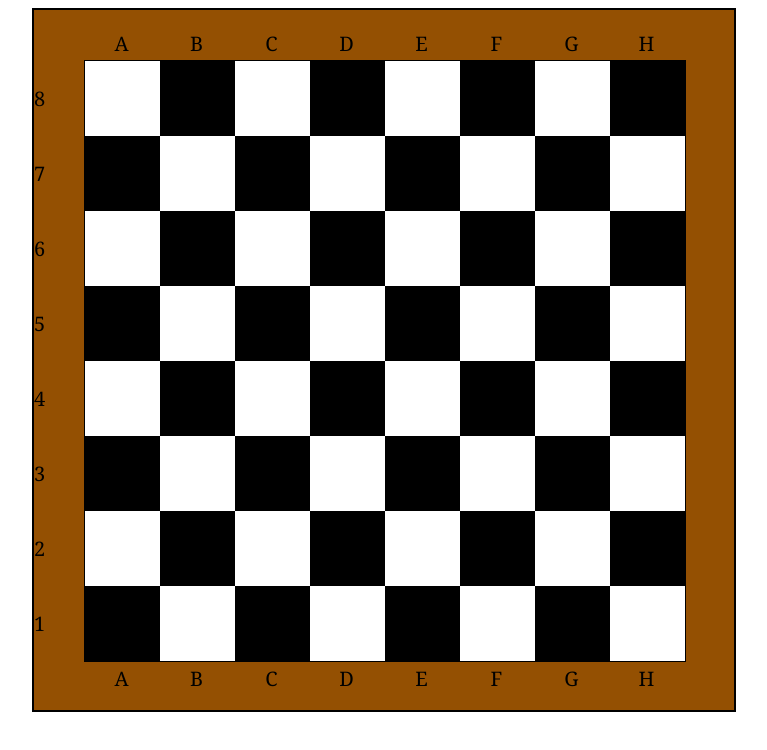
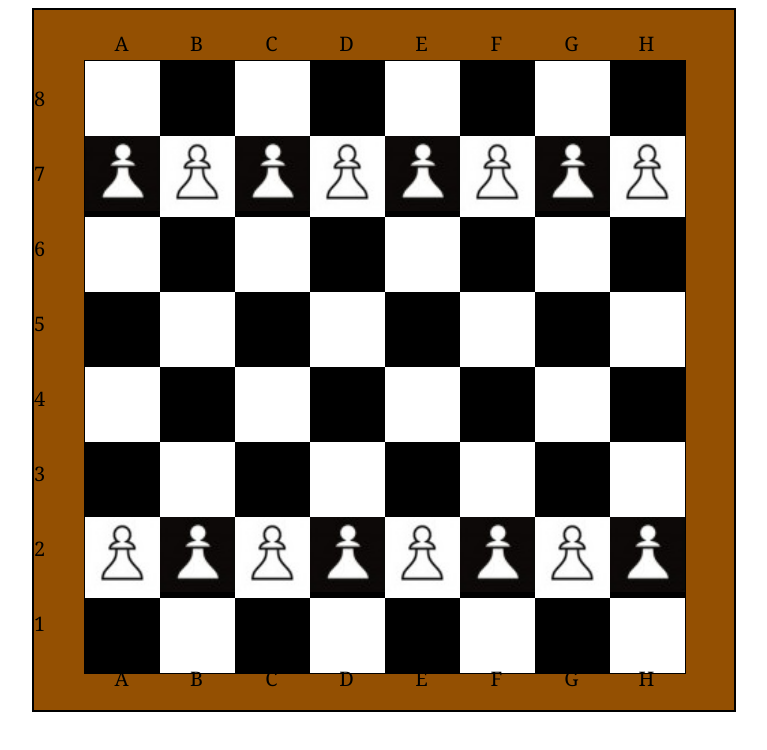
Before and after one commit to Stranger4438/Stranger4438.github.io, a plain HTML site: page css_chess/index.html in a window 1280 px wide. Shown: the whole page, without its empty margins (256-1023 px from the left). Drawn offline with Linux system fonts and the light colour scheme; files whose address does not match are found by name.

Commit message:
new chess

```diff
--- a/css_chess/index.html
+++ b/css_chess/index.html
@@ -40,14 +40,30 @@
         <div class="cell cell-black"></div>
       </div>
       <div class="row">
-        <div class="cell cell-black"></div>
-        <div class="cell cell-white"></div>
-        <div class="cell cell-black"></div>
-        <div class="cell cell-white"></div>
-        <div class="cell cell-black"></div>
-        <div class="cell cell-white"></div>
-        <div class="cell cell-black"></div>
-        <div class="cell cell-white"></div>
+        <div class="cell cell-black">
+          <div><img src="D:/Stranger4438.github.io/images/black pawn.jpg" alt="black pawn"></div>
+        </div>
+        <div class="cell cell-white">
+          <div><img src="D:/Stranger4438.github.io/images/pawn.png" alt="white pawn"></div>
+        </div>
+        <div class="cell cell-black">
+          <div><img src="D:/Stranger4438.github.io/images/black pawn.jpg" alt="black pawn"></div>
+        </div>
+        <div class="cell cell-white">
+          <div><img src="D:/Stranger4438.github.io/images/pawn.png" alt="white pawn"></div>
+        </div>
+        <div class="cell cell-black">
+          <div><img src="D:/Stranger4438.github.io/images/black pawn.jpg" alt="black pawn"></div>
+        </div>
+        <div class="cell cell-white">
+          <div><img src="D:/Stranger4438.github.io/images/pawn.png" alt="white pawn"></div>
+        </div>
+        <div class="cell cell-black">
+          <div><img src="D:/Stranger4438.github.io/images/black pawn.jpg" alt="black pawn"></div>
+        </div>
+        <div class="cell cell-white">
+          <div><img src="D:/Stranger4438.github.io/images/pawn.png" alt="white pawn"></div>
+        </div>
       </div>
       <div class="row">
         <div class="cell cell-white"></div>
@@ -90,14 +106,30 @@
         <div class="cell cell-white"></div>
       </div>
       <div class="row">
-        <div class="cell cell-white"></div>
-        <div class="cell cell-black"></div>
-        <div class="cell cell-white"></div>
-        <div class="cell cell-black"></div>
-        <div class="cell cell-white"></div>
-        <div class="cell cell-black"></div>
-        <div class="cell cell-white"></div>
-        <div class="cell cell-black"></div>
+        <div class="cell cell-white">
+          <div><img src="D:/Stranger4438.github.io/images/pawn.png" alt="white pawn"></div>
+        </div>
+        <div class="cell cell-black">
+          <div><img src="D:/Stranger4438.github.io/images/black pawn.jpg" alt="black pawn"></div>
+        </div>
+        <div class="cell cell-white">
+          <div><img src="D:/Stranger4438.github.io/images/pawn.png" alt="white pawn"></div>
+        </div>
+        <div class="cell cell-black">
+          <div><img src="D:/Stranger4438.github.io/images/black pawn.jpg" alt="black pawn"></div>
+        </div>
+        <div class="cell cell-white">
+          <div><img src="D:/Stranger4438.github.io/images/pawn.png" alt="white pawn"></div>
+        </div>
+        <div class="cell cell-black">
+          <div><img src="D:/Stranger4438.github.io/images/black pawn.jpg" alt="black pawn"></div>
+        </div>
+        <div class="cell cell-white">
+          <div><img src="D:/Stranger4438.github.io/images/pawn.png" alt="white pawn"></div>
+        </div>
+        <div class="cell cell-black">
+          <div><img src="D:/Stranger4438.github.io/images/black pawn.jpg" alt="black pawn"></div>
+        </div>
       </div>
       <div class="row">
         <div class="cell cell-black"></div>
```
Also changed, not shown: images/black pawn.jpg (added).
